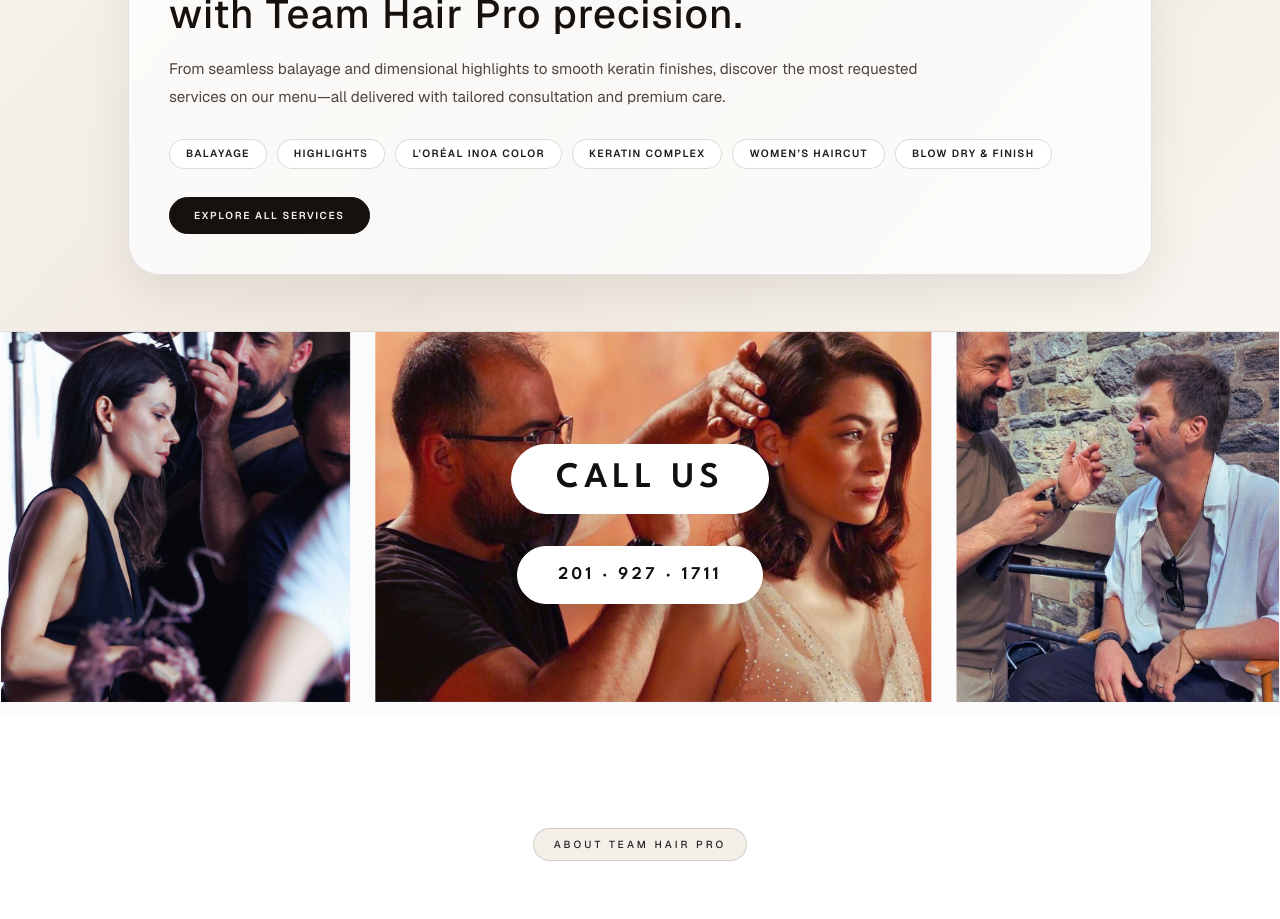
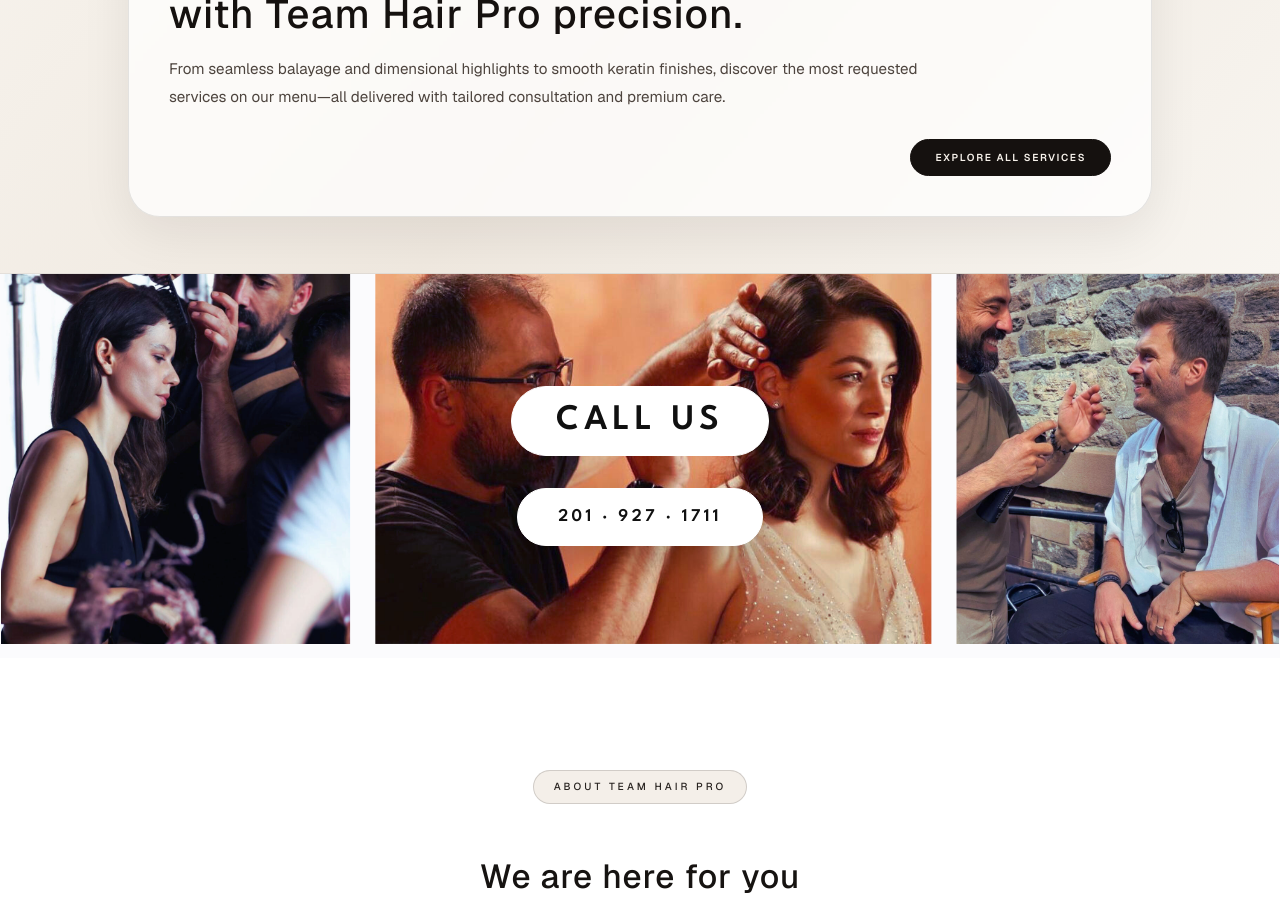
Before and after one commit to ugurcanyagiz/teamhairpro, a Next.js app: page / in a window 1280 px wide. Shown: the part 1260-2179 px from the top of the page. Built offline with nearby package versions, Linux system fonts and the light colour scheme.

Commit message:
Simplify services spotlight highlights area

```diff
--- a/components/home/services-spotlight.tsx
+++ b/components/home/services-spotlight.tsx
@@ -1,13 +1,4 @@
 import Link from "next/link";
-
-const popularServices = [
-  "Balayage",
-  "Highlights",
-  "L'Oréal INOA Color",
-  "Keratin Complex",
-  "Women’s Haircut",
-  "Blow Dry & Finish",
-];
 
 export function ServicesSpotlight() {
   return (
@@ -22,18 +13,7 @@ export function ServicesSpotlight() {
             From seamless balayage and dimensional highlights to smooth keratin finishes, discover the most requested services on our menu—all delivered with tailored consultation and premium care.
           </p>
 
-          <div className="mt-7 flex flex-wrap gap-2.5">
-            {popularServices.map((service) => (
-              <span
-                key={service}
-                className="inline-flex items-center rounded-full border border-[rgba(0,0,0,0.14)] bg-white px-4 py-1.5 text-[0.62rem] font-semibold uppercase tracking-[0.13em] text-[#201b18] sm:text-[0.65rem]"
-              >
-                {service}
-              </span>
-            ))}
-          </div>
-
-          <div className="mt-7">
+          <div className="mt-7 flex justify-end">
             <Link
               href="/services"
               className="inline-flex items-center justify-center rounded-full border border-[#15110f] bg-[#15110f] px-6 py-2.5 text-[0.63rem] font-semibold uppercase tracking-[0.16em] text-[#f6f1ea] transition hover:-translate-y-0.5 hover:bg-[#090807]"
```
